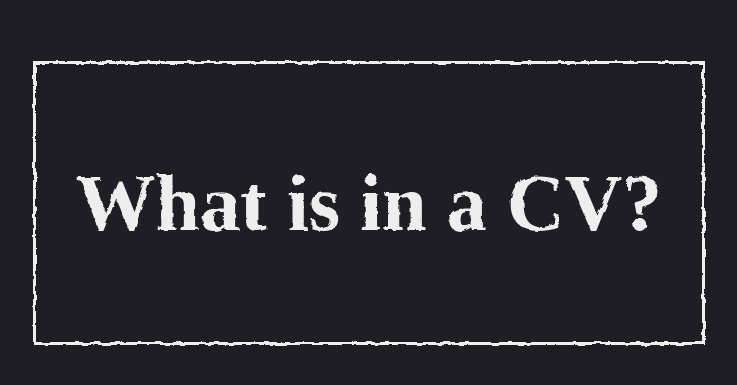
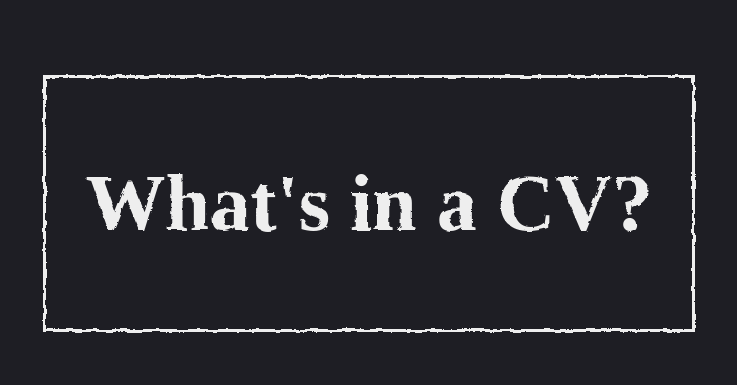
Before and after one commit to TimMaa/cv, a React (Create React App) app: page / in a window 1280 px wide. Shown: the part 197-582 px from the top of the page, without its empty margins (271-1008 px from the left). Built offline with nearby package versions, Linux system fonts and the light colour scheme.

Commit message:
Minor styling and class adaptions

```diff
--- a/src/components/TextCard.js
+++ b/src/components/TextCard.js
@@ -1,8 +1,9 @@
 import React from 'react';
+import PropTypes from 'prop-types'
 
-function TextCard({ text, className }) {
+export default function TextCard({ text, className }) {
   return (
-    <div className={`${className} text-card`} >
+    <div className={className ? `text-card ${className}` : 'text-card'} >
       <h1>{text}</h1>
       <svg xmlns="http://www.w3.org/2000/svg" display="none">
         <filter id="squiggle">
@@ -16,4 +17,11 @@ function TextCard({ text, className }) {
   );
 }
 
-export default TextCard;
+TextCard.propTypes = {
+  text: PropTypes.string.isRequired,
+  className: PropTypes.string,
+};
+
+TextCard.defaultProps = {
+  className: null,
+};
--- a/src/index.scss
+++ b/src/index.scss
@@ -8,3 +8,7 @@ html, body {
   overflow: hidden;
   font-family: 'Indie Flower', cursive;
 }
+
+* {
+  box-sizing: border-box;
+}
--- a/src/pages/Start.js
+++ b/src/pages/Start.js
@@ -5,7 +5,7 @@ import TextCard from '../components/TextCard';
 function Start() {
   return (
     <div className="start">
-      <TextCard className="start-card" text="What is in a CV?" />
+      <TextCard text="What's in a CV?" />
     </div>
   );
 }
--- a/src/styles/App.scss
+++ b/src/styles/App.scss
@@ -19,6 +19,8 @@ body {
 }
 
 .app {
+  display: flex;
+  flex-direction: column;
 }
 
 code {
--- a/src/styles/components/_TextCard.scss
+++ b/src/styles/components/_TextCard.scss
@@ -3,6 +3,14 @@
   border: 3px solid;
 
   font-size: 2.5em;
-  padding: 1em;
+  padding: 2em 1em;
   text-align: center;
+
+  display: flex;
+  justify-content: center;
+  align-items: center;
+
+  > h1 {
+    margin: 0;
+  }
 }
--- a/src/transitions/FlyOutTransition.js
+++ b/src/transitions/FlyOutTransition.js
@@ -30,11 +30,12 @@ export default function FlyOutTransition({ children, direction, in: inProp, time
 }
 
 FlyOutTransition.propTypes = {
-  direction: PropTypes.string.isRequired,
+  direction: PropTypes.string,
   in: PropTypes.bool.isRequired,
   timeout: PropTypes.number,
 };
 
 FlyOutTransition.defaultProps = {
+  direction: 'top',
   timeout: 300,
 };
```
